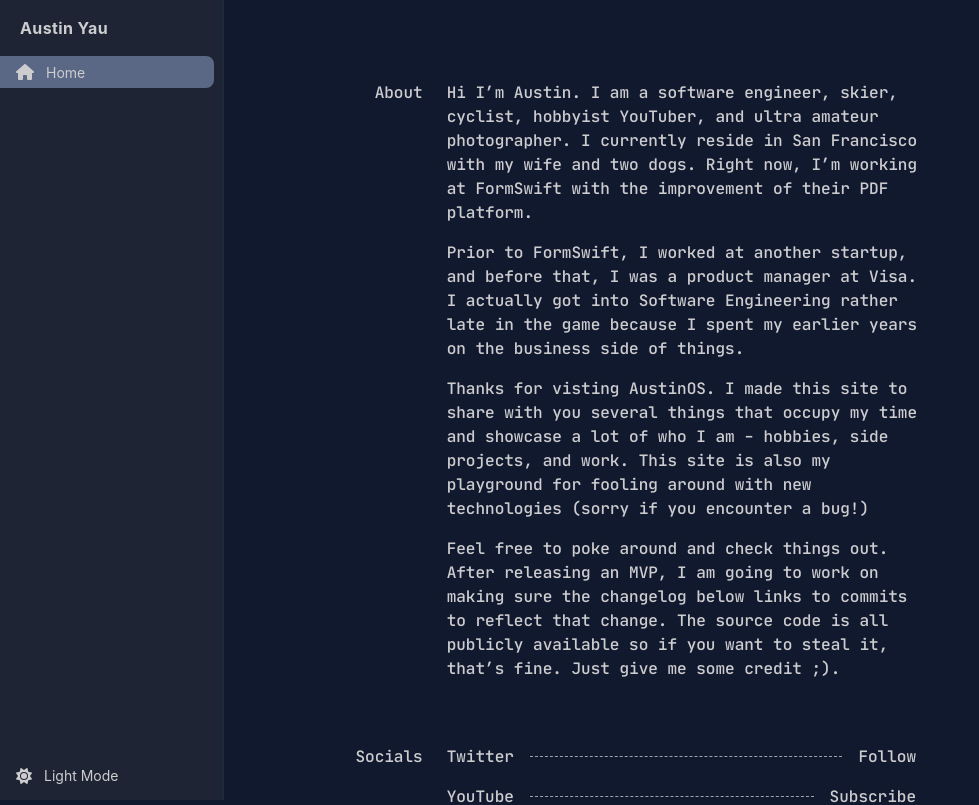
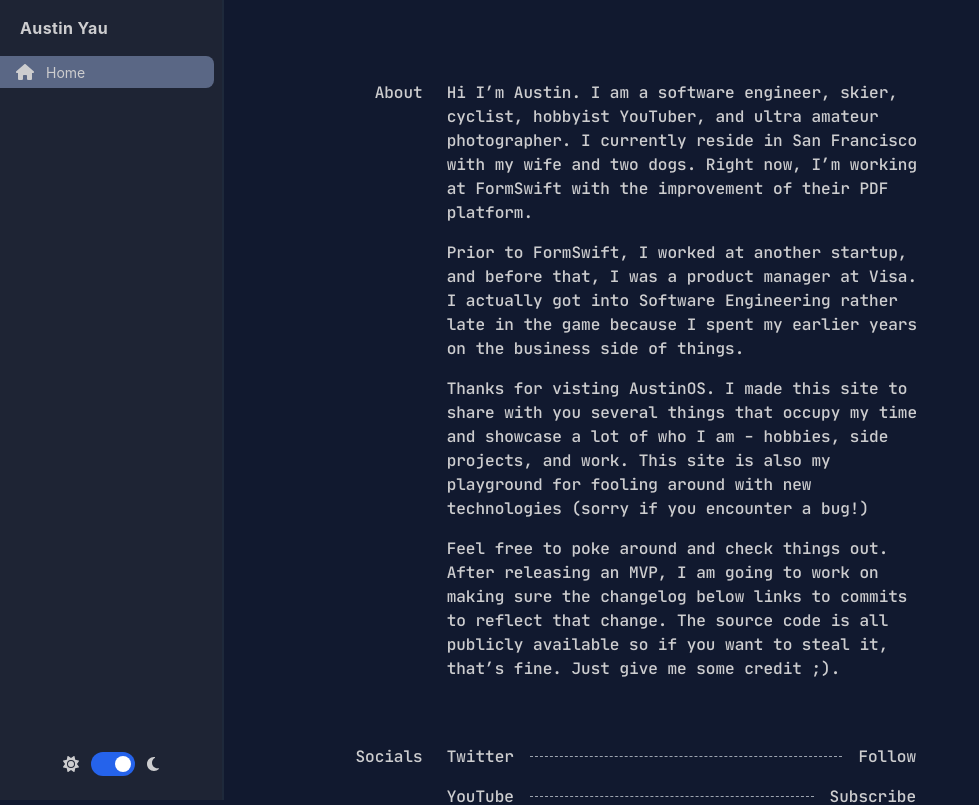
Before and after one commit to ausyau/austinOS, a Next.js app: page / in a window 1280 px wide. Shown: the top 805 px of the page, without its empty margins (0-979 px from the left). Built offline with nearby package versions, Linux system fonts and the light colour scheme.

Commit message:
Improve Dark Mode Toggle

```diff
--- a/src/components/Navigation/NavBar/NavBar.tsx
+++ b/src/components/Navigation/NavBar/NavBar.tsx
@@ -7,6 +7,7 @@ import {FaIcon} from "../../../assets/icons/icons";
 import {useEffect, useState} from "react";
 import clsx from "clsx";
 import {useWindowDimensions} from "../../../hooks/useWindowDimensions";
+import {Switch} from "@headlessui/react";
 
 const pages: NavItemProps[] = [
   {label: "Home", link: "/", iconname: "house-blank"},
@@ -27,24 +28,31 @@ const pages: NavItemProps[] = [
 
 const ThemeButton = (): JSX.Element => {
   const {theme, setTheme} = useThemeContext();
+  const [darkMode, setDarkMode] = useState(theme === "dark" ? true : false);
 
-  function toggleTheme() {
-    setTheme(theme === "dark" ? "light" : "dark");
-  }
+  useEffect(() => {
+    setTheme(darkMode ? "dark" : "light");
+  }, [theme, darkMode]);
 
   return (
-    <button
-      className="flex flex-row items-center px-4 mb-3 cursor-pointer"
-      onClick={toggleTheme}
-    >
-      <FaIcon
-        className="pr-3 text-primary"
-        iconname={theme === "dark" ? "sun" : "moon"}
-      />
-      <label className="text-sm cursor-pointer align-center text-primary">
-        {theme === "dark" ? "Light Mode" : "Dark Mode"}
-      </label>
-    </button>
+    <div className="flex flex-row items-center justify-center px-4 mb-6 cursor-pointer">
+      <FaIcon className="pr-3 text-primary" iconname="sun" />
+      <Switch
+        checked={darkMode}
+        onChange={setDarkMode}
+        className={`${
+          darkMode ? "bg-blue-600" : "bg-gray-200"
+        } relative inline-flex h-6 w-11 items-center rounded-full`}
+      >
+        <span className="sr-only">Enable notifications</span>
+        <span
+          className={`${
+            darkMode ? "translate-x-6" : "translate-x-1"
+          } inline-block h-4 w-4 transform rounded-full bg-white`}
+        />
+      </Switch>
+      <FaIcon className="pl-3 text-primary" iconname="moon" />
+    </div>
   );
 };
 
```
